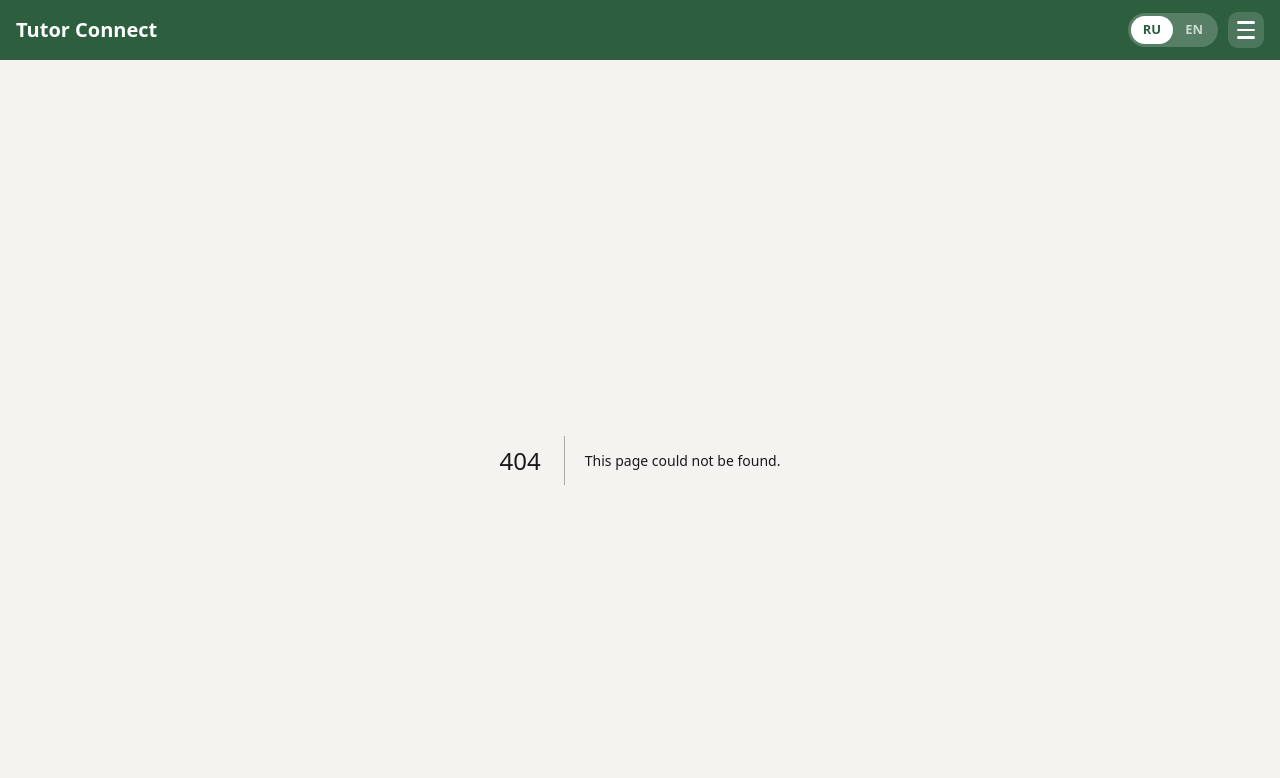
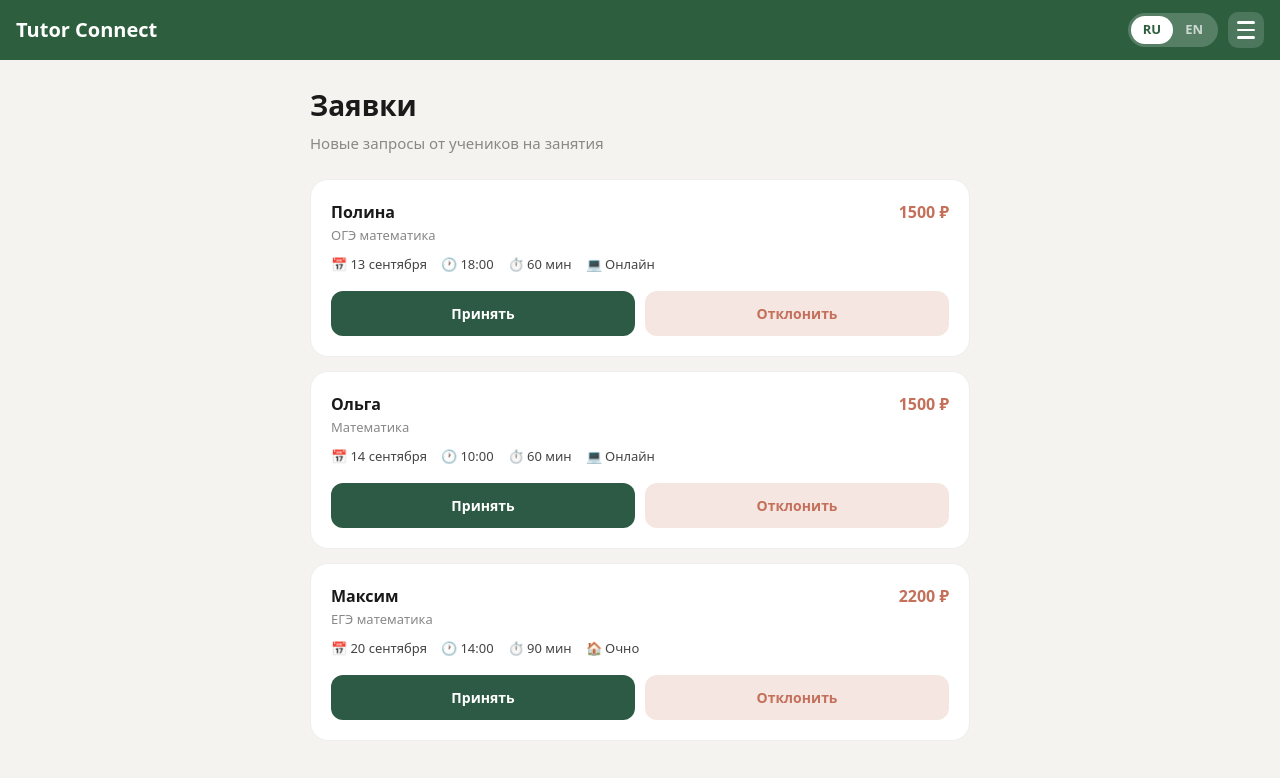
Before and after one commit to yaroslavnapril/tutor-connect, a Next.js app: page /requests in a window 1280 px wide. Before the commit this address had no page. Shown: the top 778 px of the page. Built offline with nearby package versions, Linux system fonts and the light colour scheme.

Commit message:
Create page.tsx

```diff
--- /dev/null
+++ b/app/requests/page.tsx
@@ -0,0 +1,104 @@
+'use client'
+
+import { useState, useEffect } from 'react'
+import { BOOKINGS, Booking } from '../data/bookings'
+import { CURRENT_TUTOR_ID } from '../data/currentUser'
+
+export default function RequestsPage() {
+  const [bookings, setBookings] = useState<Booking[]>([])
+  const [mounted, setMounted] = useState(false)
+
+  const loadBookings = () => {
+    const saved = localStorage.getItem('tc_bookings')
+    const custom: Booking[] = saved ? JSON.parse(saved) : []
+    const overridesSaved = localStorage.getItem('tc_booking_overrides')
+    const overrides: Record<string, Booking['status']> = overridesSaved ? JSON.parse(overridesSaved) : {}
+
+    const merged = [...custom, ...BOOKINGS].map(b =>
+      overrides[b.id] ? { ...b, status: overrides[b.id] } : b
+    )
+    setBookings(merged)
+  }
+
+  useEffect(() => {
+    setMounted(true)
+    loadBookings()
+  }, [])
+
+  if (!mounted) return null
+
+  const myPending = bookings
+    .filter(b => b.tutorId === CURRENT_TUTOR_ID && b.status === 'pending')
+    .sort((a, b) => (a.date + a.time).localeCompare(b.date + b.time))
+
+  const updateStatus = (id: string, status: Booking['status']) => {
+    const saved = localStorage.getItem('tc_booking_overrides')
+    const overrides: Record<string, Booking['status']> = saved ? JSON.parse(saved) : {}
+    overrides[id] = status
+    localStorage.setItem('tc_booking_overrides', JSON.stringify(overrides))
+    loadBookings()
+  }
+
+  return (
+    <>
+      <style dangerouslySetInnerHTML={{__html: `
+        .rq-page { background:#F5F3EF; min-height:100vh; padding-bottom:48px; }
+        .rq-container { max-width:700px; margin:0 auto; padding:24px 20px; }
+        .rq-title { font-size:28px; font-weight:800; margin-bottom:6px; color:#1A1A1A; }
+        .rq-subtitle { font-size:15px; color:#888; margin-bottom:24px; }
+        .rq-list { display:flex; flex-direction:column; gap:14px; }
+        .rq-card { background:white; border-radius:18px; padding:20px; border:1px solid #eee; }
+        .rq-top { display:flex; justify-content:space-between; align-items:flex-start; margin-bottom:10px; }
+        .rq-name { font-weight:700; font-size:16px; }
+        .rq-subject { font-size:13px; color:#888; margin-top:2px; }
+        .rq-price { font-size:16px; font-weight:800; color:#C4705A; }
+        .rq-details { font-size:13px; color:#444; margin-bottom:16px; display:flex; gap:14px; flex-wrap:wrap; }
+        .rq-actions { display:flex; gap:10px; }
+        .rq-accept { flex:1; padding:12px; background:#2D5A45; color:white; border:none; border-radius:12px; font-size:14px; font-weight:700; cursor:pointer; }
+        .rq-accept:hover { background:#244a38; }
+        .rq-decline { flex:1; padding:12px; background:#F5E6E2; color:#C4705A; border:none; border-radius:12px; font-size:14px; font-weight:700; cursor:pointer; }
+        .rq-decline:hover { background:#f0d8d2; }
+        .rq-empty { text-align:center; padding:48px 20px; color:#999; background:white; border-radius:18px; border:1px dashed #ddd; }
+      `}} />
+      <div className="rq-page">
+        <div className="rq-container">
+          <h1 className="rq-title">Заявки</h1>
+          <p className="rq-subtitle">Новые запросы от учеников на занятия</p>
+
+          {myPending.length === 0 ? (
+            <div className="rq-empty">Новых заявок пока нет</div>
+          ) : (
+            <div className="rq-list">
+              {myPending.map(b => (
+                <div key={b.id} className="rq-card">
+                  <div className="rq-top">
+                    <div>
+                      <div className="rq-name">{b.studentName}</div>
+                      <div className="rq-subject">{b.subject}</div>
+                    </div>
+                    <span className="rq-price">{b.price} ₽</span>
+                  </div>
+                  <div className="rq-details">
+                    <span>📅 {formatDate(b.date)}</span>
+                    <span>🕐 {b.time}</span>
+                    <span>⏱ {b.duration} мин</span>
+                    <span>{b.format === 'online' ? '💻 Онлайн' : '🏠 Очно'}</span>
+                  </div>
+                  <div className="rq-actions">
+                    <button className="rq-accept" onClick={() => updateStatus(b.id, 'confirmed')}>Принять</button>
+                    <button className="rq-decline" onClick={() => updateStatus(b.id, 'cancelled')}>Отклонить</button>
+                  </div>
+                </div>
+              ))}
+            </div>
+          )}
+        </div>
+      </div>
+    </>
+  )
+}
+
+function formatDate(iso: string) {
+  const d = new Date(iso)
+  return d.toLocaleDateString('ru-RU', { day: 'numeric', month: 'long' })
+}
```
